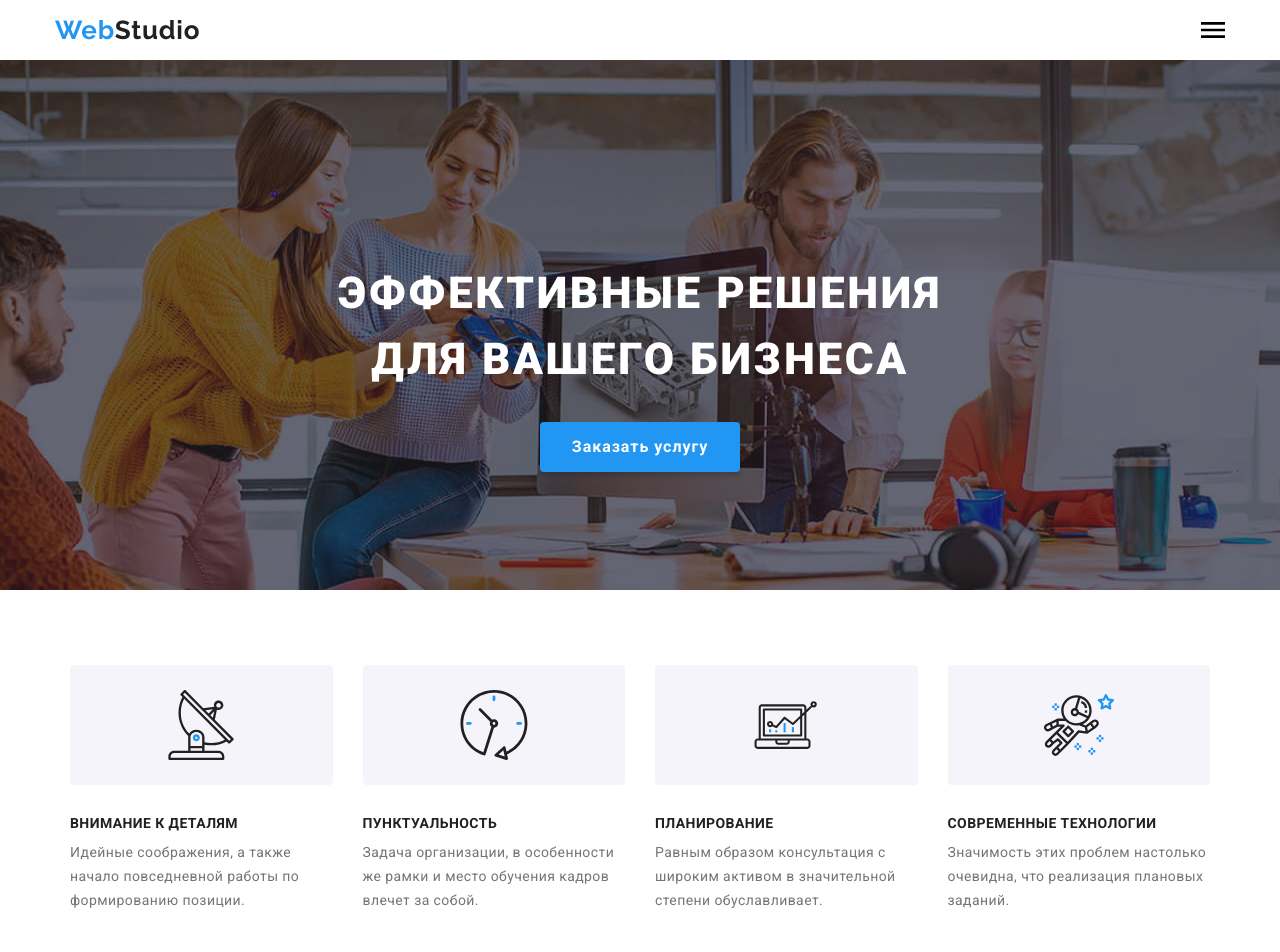
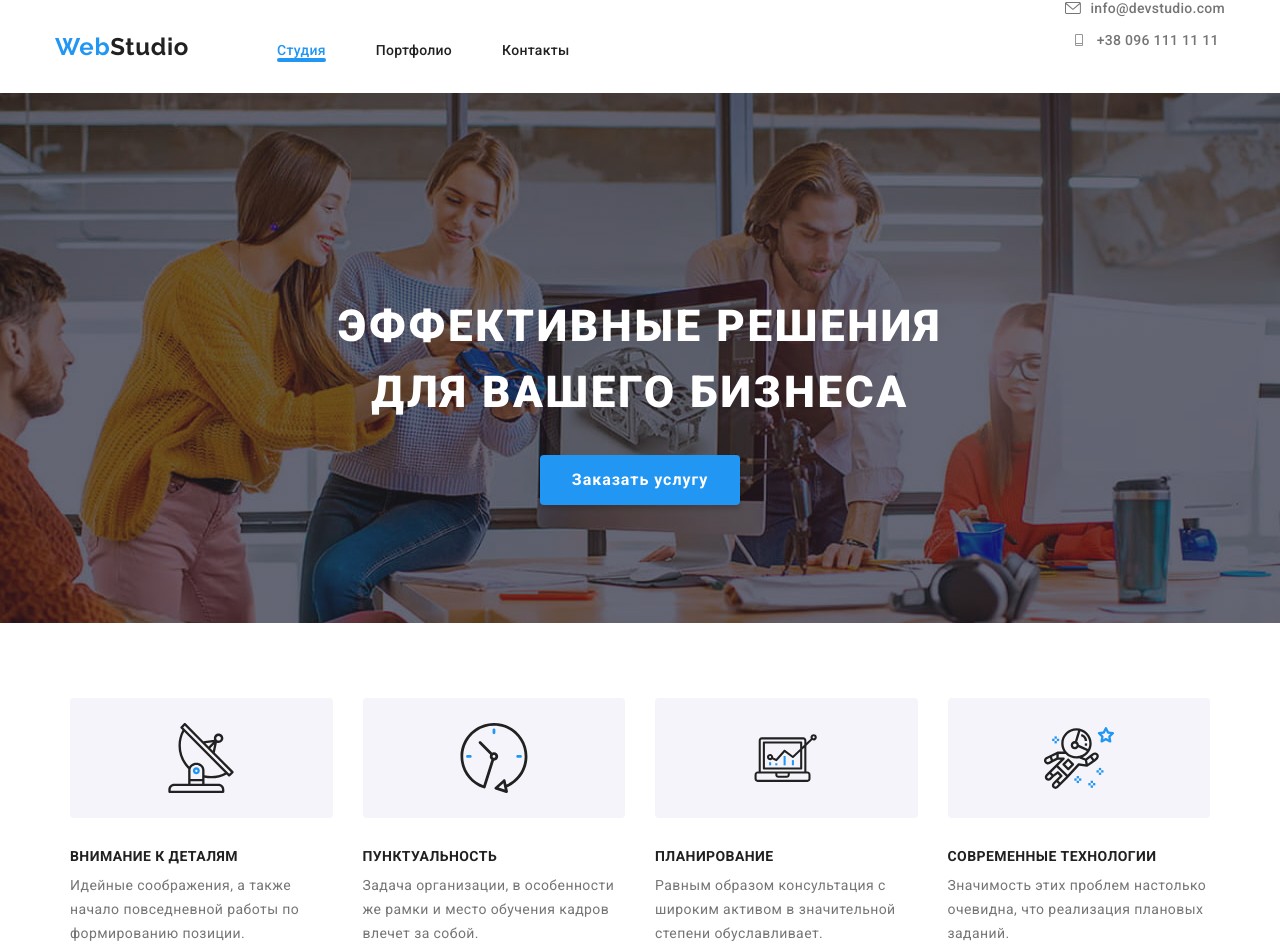
Before and after one commit to Youralexey/goit-markup-hw-08, a plain HTML site: page index.html in a window 1280 px wide. Shown: the top 952 px of the page. Drawn offline with nearby package versions, Linux system fonts and the light colour scheme.

Commit message:
хедер таблетки

```diff
--- a/sass/layout/_header.scss
+++ b/sass/layout/_header.scss
@@ -168,6 +168,63 @@
   fill: currentColor;
 }
 
+@media screen and (min-width: 768px) {
+  .menu-button {
+    display: none;
+  }
+  .header-list {
+    display: flex;
+    justify-content: space-between;
+    position: relative;
+    border: none;
+    box-shadow: none;
+  }
+  .navigation_list {
+    position: relative;
+    display: flex;
+    align-items: center;
+    justify-content: space-between;
+    margin-bottom: 0;
+  }
+  .navigation_list-item {
+    align-items: center;
+    justify-content: center;
+  }
+  .navigation_list-item:not(:last-child) {
+    margin-bottom: 0;
+  }
+  .navigation_list-item:not(:last-child) {
+    margin-right: 50px;
+  }
+  .navigation .logo {
+    margin-right: 88px;
+    margin-left: 0;
+    font-family: Raleway;
+    font-style: normal;
+    font-weight: bold;
+    font-size: 24px;
+    line-height: 1.167;
+    letter-spacing: 0.03em;
+  }
+
+  .address {
+    left: 0;
+    right: 0;
+  }
+  .navigation_list-link {
+    padding-top: 0;
+    padding-bottom: 0;
+    font-family: Roboto;
+    font-style: normal;
+    font-weight: 500;
+    font-size: 14px;
+    line-height: 1.142;
+    letter-spacing: 0.02em;
+  }
+  .current-nav-link::after {
+    bottom: 0;
+  }
+}
 // .header {
 //   display: flex;
 //   border-bottom: 1px solid #ececec;
```
Also changed, not shown: css/main.css, css/main.min.css, 2 other files.
